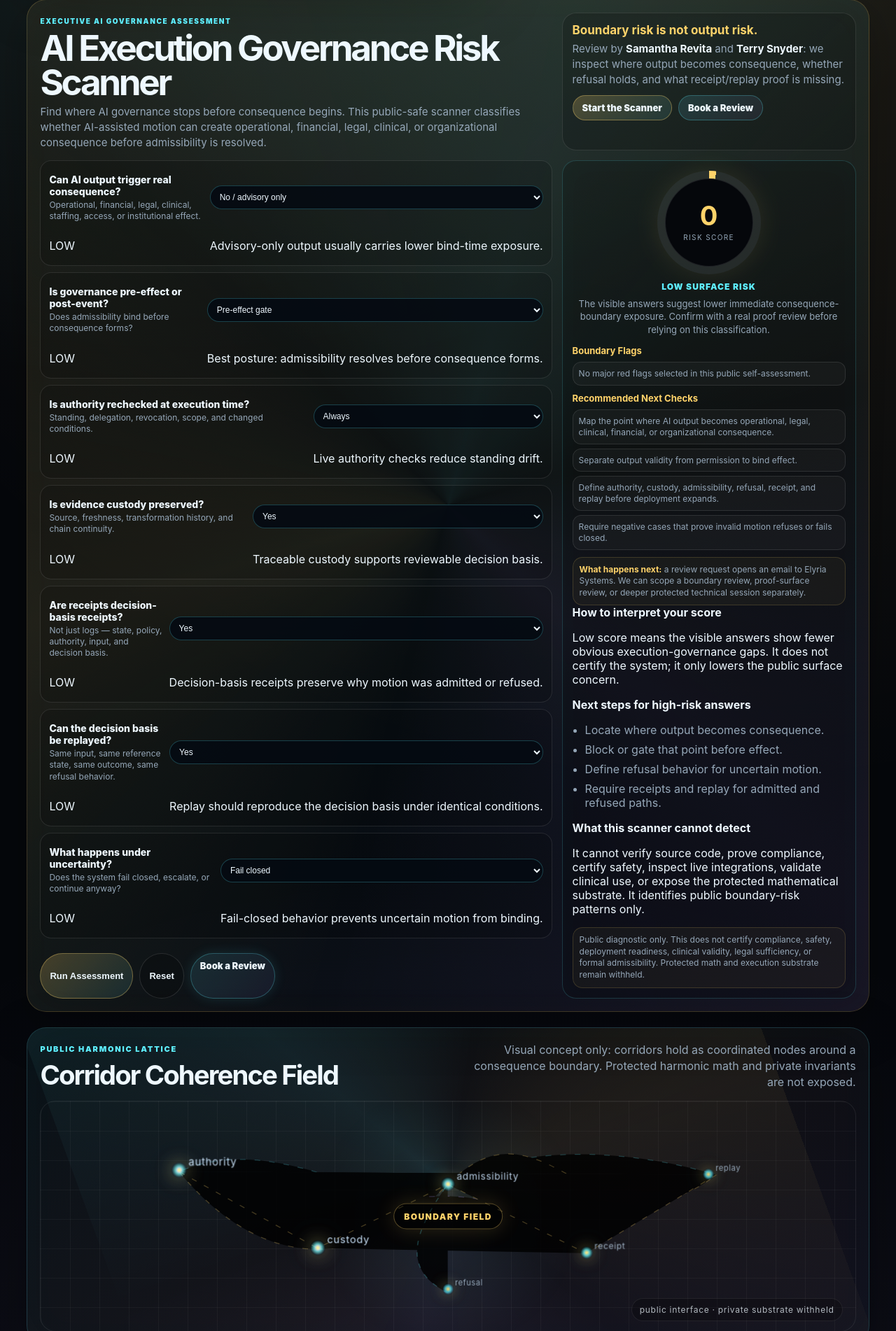
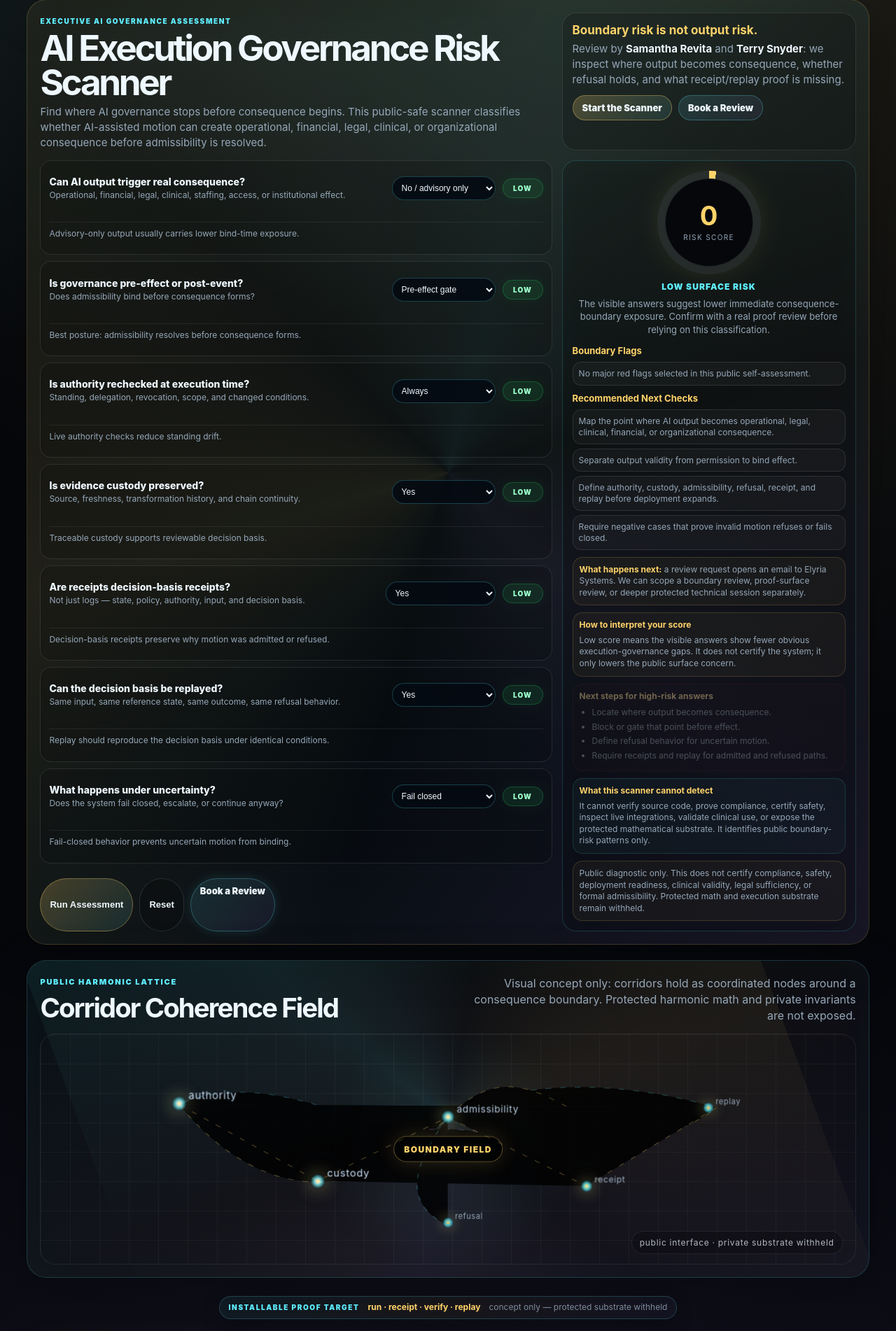
Before and after one commit to Kamanaka5502/elyria-kernel-atlas-live, a Flask app: page / in a window 1280 px wide. Shown: the part 1376-3278 px from the top of the page at 70% size. Run offline with Flask 3, Linux system fonts and the light colour scheme.

Commit message:
Style scanner guidance and risk indicators

```diff
--- a/static/scanner.css
+++ b/static/scanner.css
@@ -127,9 +127,10 @@
   background: rgba(0,0,0,.16);
   padding: 11px 12px;
   display: grid;
-  grid-template-columns: 1fr auto;
+  grid-template-columns: 1fr auto auto;
   gap: 10px;
   align-items: center;
+  transition: border-color .22s ease, box-shadow .22s ease, background .22s ease;
 }
 
 .scan-question label {
@@ -156,6 +157,48 @@
   padding: 8px 9px;
   outline: none;
   font-size: 12px;
+}
+
+.question-indicator {
+  justify-self: end;
+  min-width: 58px;
+  text-align: center;
+  border-radius: 999px;
+  padding: 7px 8px;
+  font-size: 10px;
+  font-weight: 950;
+  letter-spacing: .12em;
+  border: 1px solid rgba(255,255,255,.12);
+}
+
+.question-indicator.green {
+  color: #9dffcb;
+  background: rgba(34,197,94,.12);
+  border-color: rgba(34,197,94,.28);
+  box-shadow: 0 0 18px rgba(34,197,94,.08);
+}
+
+.question-indicator.yellow {
+  color: #ffe08a;
+  background: rgba(255,211,106,.12);
+  border-color: rgba(255,211,106,.30);
+  box-shadow: 0 0 18px rgba(255,211,106,.10);
+}
+
+.question-indicator.red {
+  color: #ff9a9a;
+  background: rgba(255,75,75,.12);
+  border-color: rgba(255,75,75,.32);
+  box-shadow: 0 0 18px rgba(255,75,75,.12);
+}
+
+.answer-explain {
+  grid-column: 1 / -1;
+  color: var(--muted);
+  font-size: 12px;
+  line-height: 1.35;
+  border-top: 1px solid rgba(255,255,255,.07);
+  padding-top: 8px;
 }
 
 .scanner-result {
@@ -246,6 +289,7 @@
   line-height: 1.32;
 }
 
+.scanner-guidance,
 .scanner-review-note,
 .scanner-boundary {
   margin-top: 10px;
@@ -258,7 +302,32 @@
   line-height: 1.38;
 }
 
+.scanner-guidance strong,
 .scanner-review-note strong { color: var(--gold); }
+
+.scanner-guidance p { margin: 5px 0 0; }
+
+.scanner-guidance ul {
+  margin: 7px 0 0;
+  padding-left: 18px;
+}
+
+.scanner-guidance li { margin: 4px 0; }
+
+.cannot-detect {
+  border-color: rgba(94,239,255,.14);
+  background: rgba(94,239,255,.035);
+}
+
+.high-risk-next {
+  border-color: rgba(255,75,75,.18);
+  background: rgba(255,75,75,.045);
+}
+
+.soft-hide {
+  opacity: .42;
+  filter: grayscale(.35);
+}
 
 .sticky-review {
   box-shadow: 0 0 18px rgba(94,239,255,.12);
@@ -269,5 +338,6 @@
   .scanner-grid { grid-template-columns: 1fr; }
   .scan-question { grid-template-columns: 1fr; }
   .scan-question select { width: 100%; }
+  .question-indicator { justify-self: start; }
   .scanner-form-actions .review-btn { flex: 1 1 100%; text-align: center; }
 }
```
